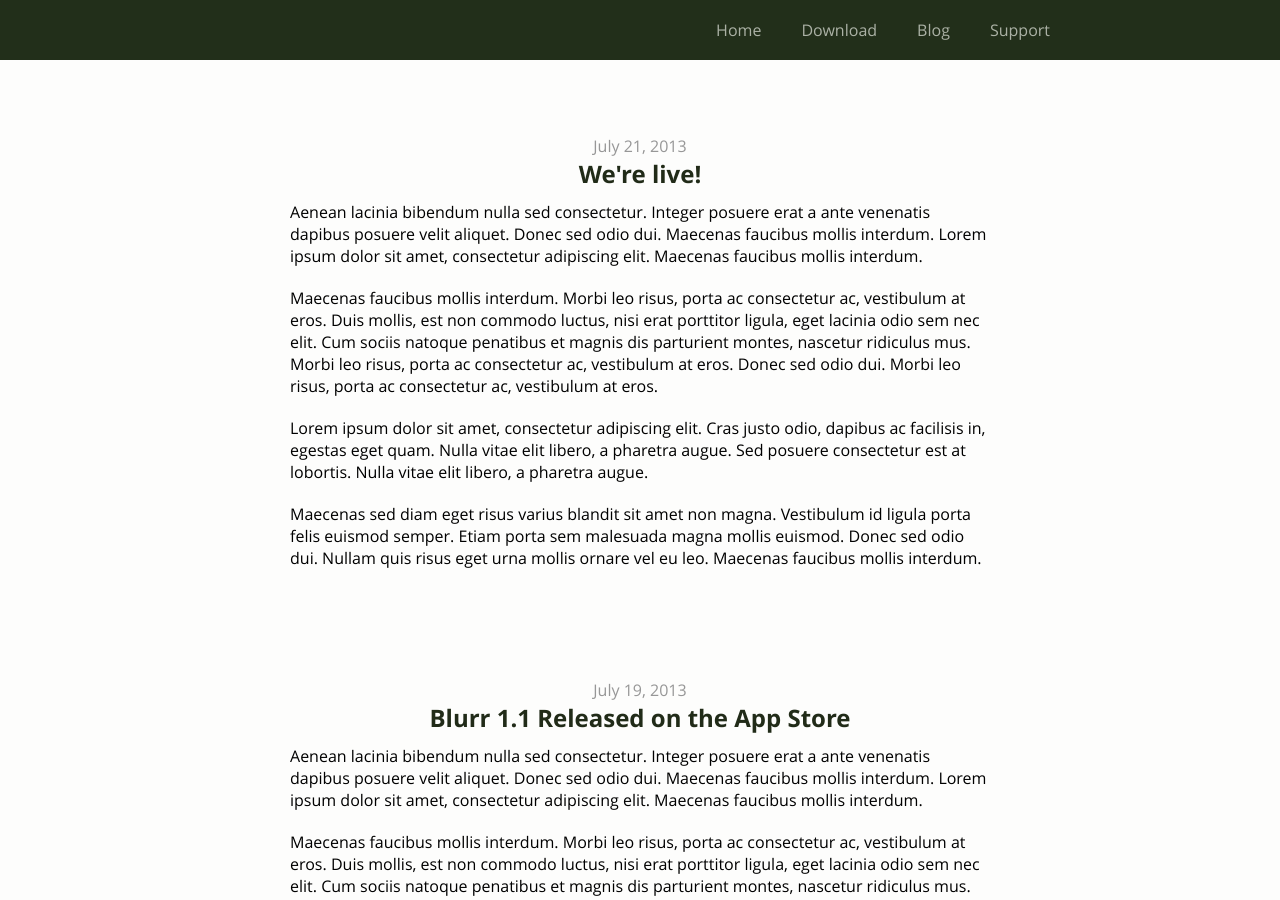
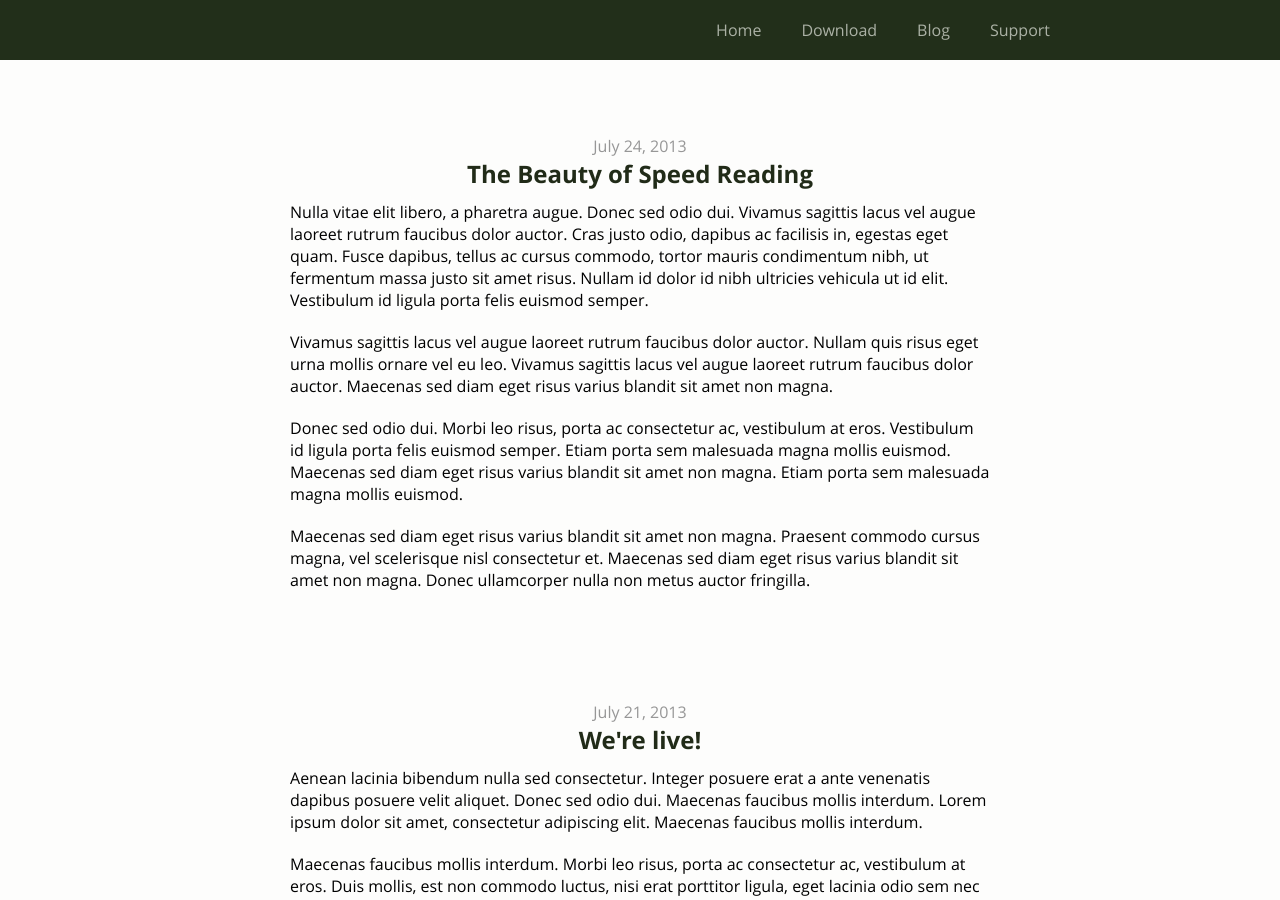
Before and after one commit to christianselig/syllable-website, a Jekyll site: the page built from blog/index.html, in a window 1280 px wide and 900 px high. Built offline with Jekyll 4.4.1, drawn with Linux system fonts in a browser that asks for light colours; Markdown is read by kramdown in place of the engine named in the settings; the list of posts is cut into pages by our own code.

Commit message:
Added Rakefile to allow creation of posts from command line.

```diff
--- a/_config.yml
+++ b/_config.yml
@@ -3,7 +3,7 @@
 url: http://blurrapp.com
 markdown: redcarpet
 pygments: true
-exclude: [README.md, config.rb]
+exclude: [README.md, Rakefile, config.rb]
 paginate: 10
 paginate_path: "blog/page:num"
 permalink: /blog/:title
--- /dev/null
+++ b/_posts/2013-07-24-the-beauty-of-speed-reading.md
@@ -0,0 +1,12 @@
+---
+title: The Beauty of Speed Reading
+layout: post
+---
+
+Nulla vitae elit libero, a pharetra augue. Donec sed odio dui. Vivamus sagittis lacus vel augue laoreet rutrum faucibus dolor auctor. Cras justo odio, dapibus ac facilisis in, egestas eget quam. Fusce dapibus, tellus ac cursus commodo, tortor mauris condimentum nibh, ut fermentum massa justo sit amet risus. Nullam id dolor id nibh ultricies vehicula ut id elit. Vestibulum id ligula porta felis euismod semper.
+
+Vivamus sagittis lacus vel augue laoreet rutrum faucibus dolor auctor. Nullam quis risus eget urna mollis ornare vel eu leo. Vivamus sagittis lacus vel augue laoreet rutrum faucibus dolor auctor. Maecenas sed diam eget risus varius blandit sit amet non magna.
+
+Donec sed odio dui. Morbi leo risus, porta ac consectetur ac, vestibulum at eros. Vestibulum id ligula porta felis euismod semper. Etiam porta sem malesuada magna mollis euismod. Maecenas sed diam eget risus varius blandit sit amet non magna. Etiam porta sem malesuada magna mollis euismod.
+
+Maecenas sed diam eget risus varius blandit sit amet non magna. Praesent commodo cursus magna, vel scelerisque nisl consectetur et. Maecenas sed diam eget risus varius blandit sit amet non magna. Donec ullamcorper nulla non metus auctor fringilla.
```
Also changed, not shown: 4 other files.
